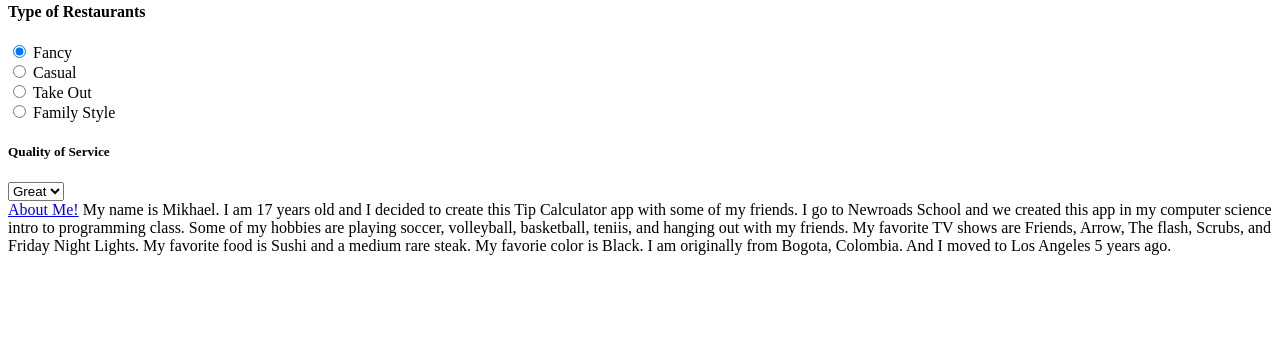
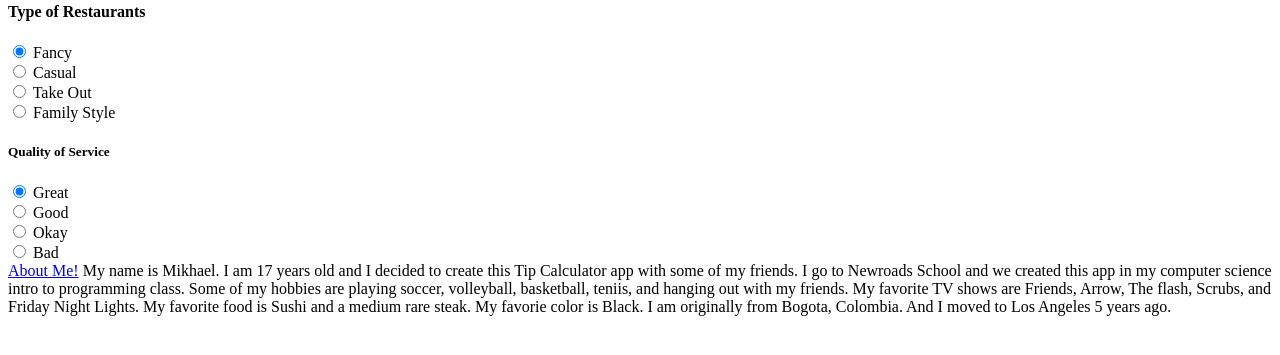
Before and after one commit to mmacallister/mmacallister.github.io, a plain HTML site: page index.html in a window 1280 px wide. Shown: the part 443-798 px from the top of the page. Drawn offline with Linux system fonts and the light colour scheme.

Commit message:
about me

```diff
--- a/index.html
+++ b/index.html
@@ -25,12 +25,10 @@ h3 {
  <input type="radio" name=“restaurantType” value=“Take Out”> Take Out<br>
  <input type="radio" name=“restaurantType” value=“Family Style”> Family Style<br>
 	<h5> Quality of Service </h5>
-	<select>
-  <option value="Great">Great</option>
-  <option value="Good">Good</option>
-  <option value="Okay">Okay</option>
-  <option value="Bad">Bad</option>
-</select>
+	 <input type="radio" name=“QualityService” value=“Great” checked> Great<br>
+ <input type="radio" name=“QualityService” value=“Good”> Good<br>
+ <input type="radio" name=“QualityService” value=“Okay”> Okay<br>
+ <input type="radio" name=“QualityService” value=“Bad”> Bad<br>
 </form>
 	<a href=”aboutMe.html”>About Me!</a>
   <p1> My name is Mikhael. I am 17 years old and I decided to create this Tip Calculator app with some of my friends. I go to Newroads School and we created this app in my computer science intro to programming class. Some of my hobbies are playing soccer, volleyball, basketball, teniis, and hanging out with my friends. My favorite TV shows are Friends, Arrow, The flash, Scrubs, and Friday Night Lights. My favorite food is Sushi and a medium rare steak. My favorie color is Black. I am originally from Bogota, Colombia. And I moved to Los Angeles 5 years ago. </p1>
```
